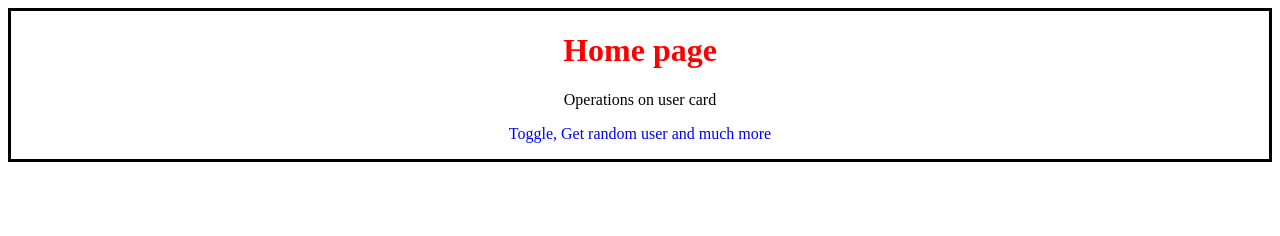
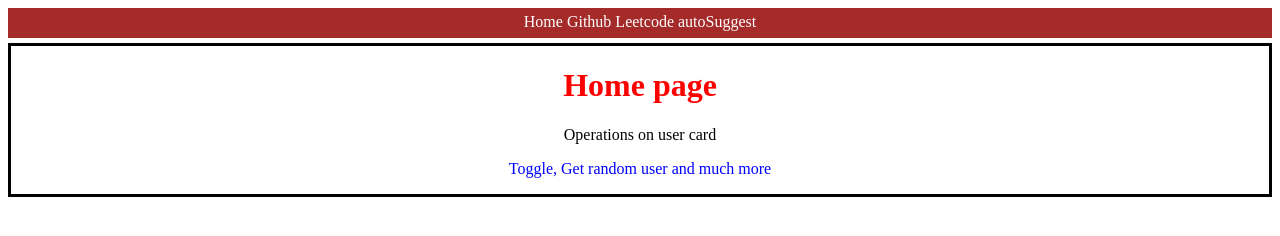
Before and after one commit to latha-rathod/auto-suggest, a website: page frontend/index.html in a window 1280 px wide. Drawn offline with Linux system fonts and the light colour scheme.

Commit message:
nav commit

```diff
--- a/frontend/index.css
+++ b/frontend/index.css
@@ -10,8 +10,21 @@ h1{
 
 }
 #home-intro:hover{
-    background-color:burlywood;
+    background-color:rgb(192, 133, 56);
 }
 #p2{
     color: blue;
 }
+#nav{
+    text-align: center;
+    background: brown;
+    height: 25px;
+    padding-top: 5px;
+    margin-bottom: 5px;
+}
+#nav a{
+    margin: opx 5px;
+    text-decoration: none;
+    color:white;
+
+}
--- a/frontend/index.html
+++ b/frontend/index.html
@@ -7,10 +7,16 @@
     <link rel="stylesheet" href="index.css">
 </head>
 <body>
+    <div id ="nav">
+        <a href="/"> Home</a>
+        <a href ="https://github.com" target="-blank"> Github</a>
+        <a href ="https://leetcode.com"> Leetcode</a>
+        <a href = "./pages/autosuggest.html"> autoSuggest</a>
+    </div>
     <div id ="home-intro">
-    <h1>Home page</h1>
-    <p id ="p1">Operations on user card</p>
-    <p id="p2">Toggle, Get random user and much more</p>
+        <h1>Home page</h1>
+        <p id ="p1">Operations on user card</p>
+        <p id="p2">Toggle, Get random user and much more</p>
     </div>
     <script src="index.js"></script>
 
```
Also changed, not shown: frontend/pages/autosuggest.html (added, +11 -0 lines).
